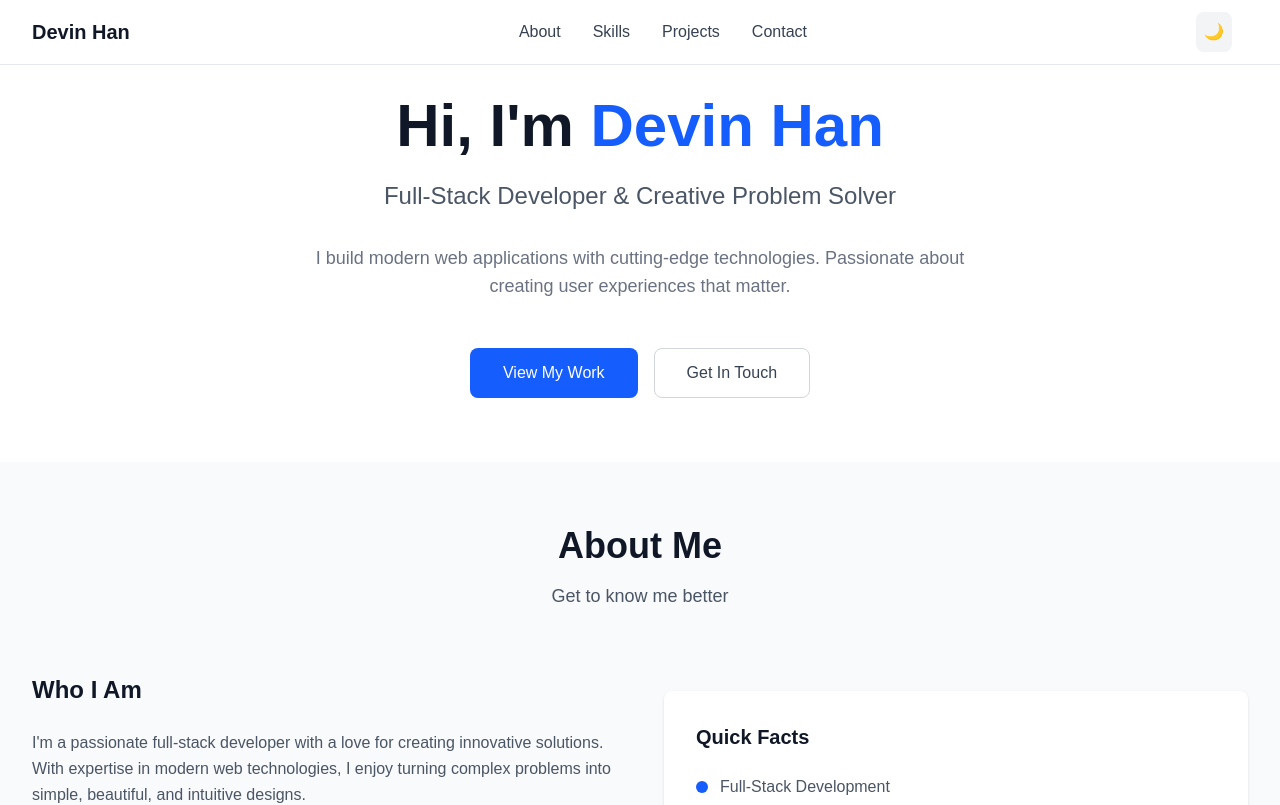
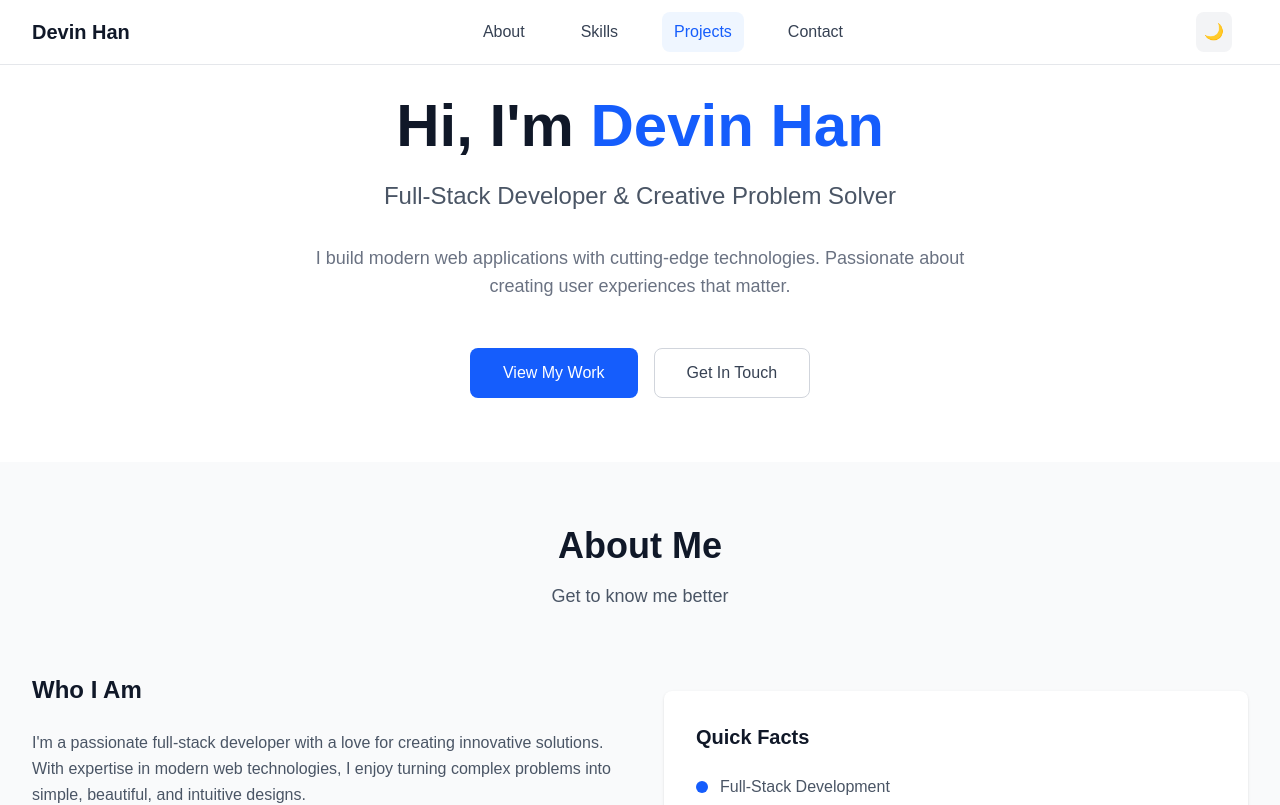
Before and after one commit to DevByDevin/devin-portfolio, a Next.js app: page / in a window 1280 px wide. Shown: the top 805 px of the page. Built offline with nearby package versions, Linux system fonts and the light colour scheme.

Commit message:
Feat: Auto scrolling to section

```diff
--- a/src/app/components/Header.tsx
+++ b/src/app/components/Header.tsx
@@ -1,15 +1,52 @@
 'use client';
 
-import { useState } from 'react';
+import { useState, useEffect } from 'react';
 
 export default function Header() {
   const [isMenuOpen, setIsMenuOpen] = useState(false);
   const [isDark, setIsDark] = useState(false);
+  const [activeSection, setActiveSection] = useState('about');
 
   const toggleTheme = () => {
     setIsDark(!isDark);
     document.documentElement.classList.toggle('dark');
   };
+
+  const scrollToSection = (sectionId: string) => {
+    const element = document.getElementById(sectionId);
+    if (element) {
+      element.scrollIntoView({ behavior: 'smooth' });
+      setActiveSection(sectionId);
+      // Close mobile menu if open
+      setIsMenuOpen(false);
+    }
+  };
+
+  // Update active section based on scroll position
+  useEffect(() => {
+    const handleScroll = () => {
+      const sections = ['about', 'skills', 'projects', 'contact'];
+      const scrollPosition = window.scrollY + window.innerHeight / 2;
+
+      for (let i = sections.length - 1; i >= 0; i--) {
+        const section = document.getElementById(sections[i]);
+        if (section && section.offsetTop <= scrollPosition) {
+          setActiveSection(sections[i]);
+          break;
+        }
+      }
+    };
+
+    window.addEventListener('scroll', handleScroll);
+    return () => window.removeEventListener('scroll', handleScroll);
+  }, []);
+
+  const navItems = [
+    { id: 'about', label: 'About' },
+    { id: 'skills', label: 'Skills' },
+    { id: 'projects', label: 'Projects' },
+    { id: 'contact', label: 'Contact' },
+  ];
 
   return (
     <header className='fixed top-0 w-full bg-white/80 dark:bg-gray-900/80 backdrop-blur-md z-50 border-b border-gray-200 dark:border-gray-700'>
@@ -24,30 +61,19 @@ export default function Header() {
 
           {/* Desktop Navigation */}
           <nav className='hidden md:flex space-x-8'>
-            <a
-              href='#about'
-              className='text-gray-700 dark:text-gray-300 hover:text-gray-900 dark:hover:text-white transition-colors'
-            >
-              About
-            </a>
-            <a
-              href='#skills'
-              className='text-gray-700 dark:text-gray-300 hover:text-gray-900 dark:hover:text-white transition-colors'
-            >
-              Skills
-            </a>
-            <a
-              href='#projects'
-              className='text-gray-700 dark:text-gray-300 hover:text-gray-900 dark:hover:text-white transition-colors'
-            >
-              Projects
-            </a>
-            <a
-              href='#contact'
-              className='text-gray-700 dark:text-gray-300 hover:text-gray-900 dark:hover:text-white transition-colors'
-            >
-              Contact
-            </a>
+            {navItems.map((item) => (
+              <button
+                key={item.id}
+                onClick={() => scrollToSection(item.id)}
+                className={`relative px-3 py-2 rounded-lg transition-all duration-300 ${
+                  activeSection === item.id
+                    ? 'text-blue-600 dark:text-blue-400 bg-blue-50 dark:bg-blue-900/20 font-medium'
+                    : 'text-gray-700 dark:text-gray-300 hover:text-gray-900 dark:hover:text-white hover:bg-gray-100 dark:hover:bg-gray-800/50'
+                }`}
+              >
+                {item.label}
+              </button>
+            ))}
           </nav>
 
           {/* Theme Toggle & Mobile Menu Button */}
@@ -84,30 +110,19 @@ export default function Header() {
         {isMenuOpen && (
           <div className='md:hidden'>
             <div className='px-2 pt-2 pb-3 space-y-1 sm:px-3 border-t border-gray-200 dark:border-gray-700'>
-              <a
-                href='#about'
-                className='block px-3 py-2 text-gray-700 dark:text-gray-300 hover:text-gray-900 dark:hover:text-white transition-colors'
-              >
-                About
-              </a>
-              <a
-                href='#skills'
-                className='block px-3 py-2 text-gray-700 dark:text-gray-300 hover:text-gray-900 dark:hover:text-white transition-colors'
-              >
-                Skills
-              </a>
-              <a
-                href='#projects'
-                className='block px-3 py-2 text-gray-700 dark:text-gray-300 hover:text-gray-900 dark:hover:text-white transition-colors'
-              >
-                Projects
-              </a>
-              <a
-                href='#contact'
-                className='block px-3 py-2 text-gray-700 dark:text-gray-300 hover:text-gray-900 dark:hover:text-white transition-colors'
-              >
-                Contact
-              </a>
+              {navItems.map((item) => (
+                <button
+                  key={item.id}
+                  onClick={() => scrollToSection(item.id)}
+                  className={`block w-full text-left px-3 py-2 rounded-lg transition-all duration-300 ${
+                    activeSection === item.id
+                      ? 'text-blue-600 dark:text-blue-400 bg-blue-50 dark:bg-blue-900/20 font-medium'
+                      : 'text-gray-700 dark:text-gray-300 hover:text-gray-900 dark:hover:text-white hover:bg-gray-100 dark:hover:bg-gray-800/50'
+                  }`}
+                >
+                  {item.label}
+                </button>
+              ))}
             </div>
           </div>
         )}
--- /dev/null
+++ b/src/app/components/MobileNav.tsx
@@ -0,0 +1,47 @@
+'use client';
+
+import { useState } from 'react';
+
+const MobileNav = () => {
+  const [activeSection, setActiveSection] = useState('about');
+
+  const scrollToSection = (sectionId: string) => {
+    const element = document.getElementById(sectionId);
+    if (element) {
+      element.scrollIntoView({ behavior: 'smooth' });
+      setActiveSection(sectionId);
+    }
+  };
+
+  const navItems = [
+    { id: 'about', label: 'About' },
+    { id: 'skills', label: 'Skills' },
+    { id: 'projects', label: 'Projects' },
+    { id: 'contact', label: 'Contact' },
+  ];
+
+  return (
+    <div className='fixed bottom-0 left-0 right-0 z-50 lg:hidden bg-white/95 dark:bg-gray-900/95 backdrop-blur-sm border-t border-gray-200 dark:border-gray-700'>
+      <div className='flex justify-around items-center py-3 px-4'>
+        {navItems.map((item) => (
+          <button
+            key={item.id}
+            onClick={() => scrollToSection(item.id)}
+            className={`flex flex-col items-center space-y-1 px-3 py-2 rounded-lg transition-all duration-200 ${
+              activeSection === item.id
+                ? 'text-blue-500 bg-blue-50 dark:bg-blue-900/20'
+                : 'text-gray-600 dark:text-gray-400 hover:text-gray-900 dark:hover:text-gray-200'
+            }`}
+          >
+            <span className='text-xs font-medium'>{item.label}</span>
+            {activeSection === item.id && (
+              <div className='w-1.5 h-1.5 bg-blue-500 rounded-full'></div>
+            )}
+          </button>
+        ))}
+      </div>
+    </div>
+  );
+};
+
+export default MobileNav;
--- a/src/app/page.tsx
+++ b/src/app/page.tsx
@@ -5,12 +5,13 @@ import Skills from './components/Skills';
 import Projects from './components/Projects';
 import Contact from './components/Contact';
 import Footer from './components/Footer';
+import MobileNav from './components/MobileNav';
 
 export default function Home() {
   return (
     <div className='min-h-screen bg-white dark:bg-gray-900'>
       <Header />
-      <main>
+      <main className='pb-20 lg:pb-0'>
         <Hero />
         <About />
         <Skills />
@@ -18,6 +19,7 @@ export default function Home() {
         <Contact />
       </main>
       <Footer />
+      <MobileNav />
     </div>
   );
 }
```
